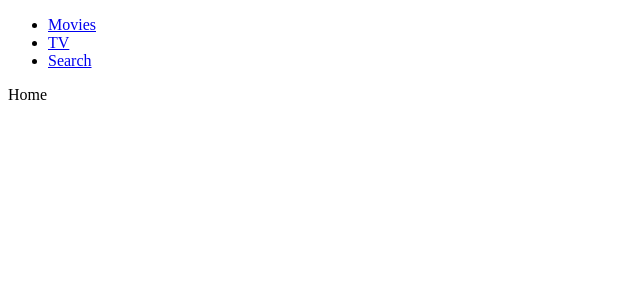
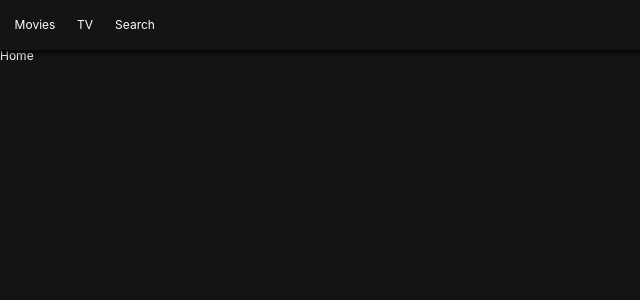
Before and after one commit to seoyeonko/syeonflix, a React (Create React App) app: page / in a window 1280 px wide. Shown: the top 300 px of the page, without its empty margins (0-640 px from the left). Built offline with nearby package versions, Linux system fonts and the light colour scheme.

Commit message:
[styles] GlobalStyles and Header

```diff
--- a/package.json
+++ b/package.json
@@ -12,6 +12,8 @@
     "react-dom": "^17.0.2",
     "react-router-dom": "^5.2.0",
     "react-scripts": "4.0.3",
+    "styled-components": "^5.2.3",
+    "styled-reset": "^4.3.4",
     "web-vitals": "^1.0.1"
   },
   "scripts": {
--- a/src/Components/App.js
+++ b/src/Components/App.js
@@ -1,14 +1,14 @@
 import React, { Component } from "react";
+import GlobalStyles from "./GlobalStyles";
 import Router from "./Router";
-import Header from "./Header";
 
 class App extends Component {
   render() {
     return (
-      <div>
-        <Header />
+      <>
         <Router />
-      </div>
+        <GlobalStyles />
+      </>
     );
   }
 }
--- /dev/null
+++ b/src/Components/GlobalStyles.js
@@ -0,0 +1,22 @@
+import { createGlobalStyle } from "styled-components";
+import react from "styled-reset";
+
+const globalStyles = createGlobalStyle`
+    ${react};
+    a {
+        text-decoration: none;
+        color: inherit;
+    }
+    *{
+        box-sizing: border-box;
+    }
+    body {
+        font-family: --apple-system, BlinkMacSystemFont, 'Segoe UI', Roboto, Oxygen, Ubuntu, Cantarell, 'Open Sans', 'Helvetica Neue', sans-serif;
+        font-size: 12px;
+        background-color: rgba(20, 20, 20, 1);
+        color: white;
+        padding-top: 50px;
+    }
+`;
+
+export default globalStyles;
--- a/src/Components/Header.js
+++ b/src/Components/Header.js
@@ -1,17 +1,51 @@
 import React from "react";
+import { Link } from "react-router-dom";
+import styled from "styled-components";
+
+const Header = styled.header`
+  color: white;
+  position: fixed;
+  top: 0;
+  left: 0;
+  width: 100%;
+  height: 50px;
+  display: flex;
+  align-items: center;
+  padding: 0px 10px;
+  background-color: rgba(20, 20, 20, 0.7);
+  z-index: 10;
+  box-shadow: 0px 1px 5px 2px rgba(0, 0, 0, 0.8);
+`;
+
+const List = styled.ul`
+  display: flex;
+`;
+
+const Item = styled.li`
+  width: 50px;
+  height: 50px;
+  text-align: center;
+`;
+
+const SLink = styled(Link)`
+  height: 50px;
+  display: flex;
+  align-items: center;
+  justify-content: center;
+`;
 
 export default () => (
-  <header>
-    <ul>
-      <li>
-        <a href="/">Movies</a>
-      </li>
-      <li>
-        <a href="/tv">TV</a>
-      </li>
-      <li>
-        <a href="/search">Search</a>
-      </li>
-    </ul>
-  </header>
+  <Header>
+    <List>
+      <Item>
+        <SLink to="/">Movies</SLink>
+      </Item>
+      <Item>
+        <SLink to="/tv">TV</SLink>
+      </Item>
+      <Item>
+        <SLink to="/search">Search</SLink>
+      </Item>
+    </List>
+  </Header>
 );
--- a/src/Components/Router.js
+++ b/src/Components/Router.js
@@ -8,14 +8,18 @@
 import Home from "../Routes/Home";
 import TV from "../Routes/TV";
 import Search from "../Routes/Search";
+import Header from "./Header";
 
 export default () => (
   <Router>
+    <>
+      <Header />
       <Switch>
         <Route path="/" exact component={Home} />
         <Route path="/tv" exact component={TV} />
         <Route path="/search" component={Search} />
         <Redirect from="*" to="/" />
       </Switch>
+    </>
   </Router>
 );
```
Also changed, not shown: 1 other file (tests, documents, lock files or other folders). Lines whose indentation alone changed are shown as unchanged.
